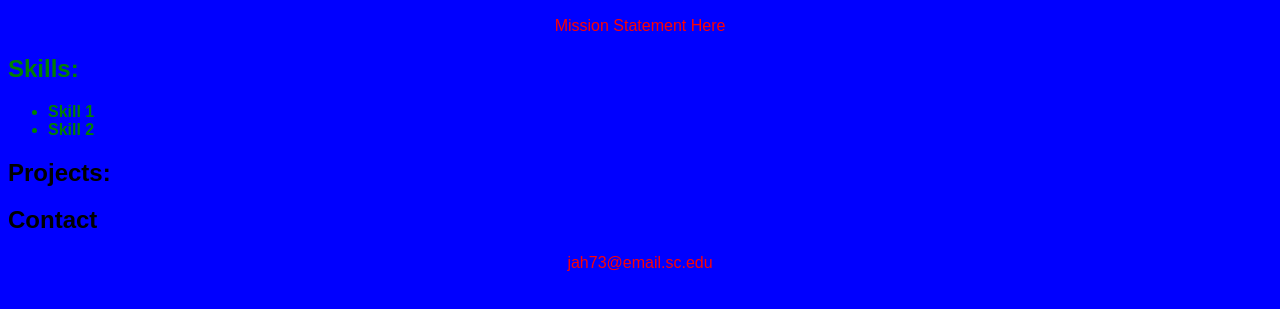
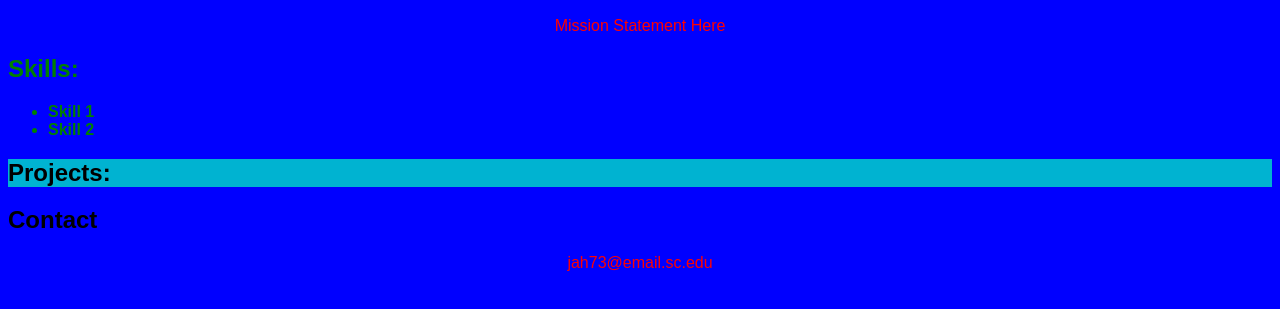
Before and after one commit to jah73cse/jah73cse.github.io, a plain HTML site: page index.html in a window 1280 px wide. Shown: the part 111-420 px from the top of the page. Drawn offline with Linux system fonts and the light colour scheme.

Commit message:
Made a style for projects

```diff
--- a/styles.css
+++ b/styles.css
@@ -13,6 +13,9 @@ body{
     text-align: center;
     color: blue;
 }
+.projects{
+    background: #00b3d1;
+}
 .left{
     text-align: left;
 }
```
